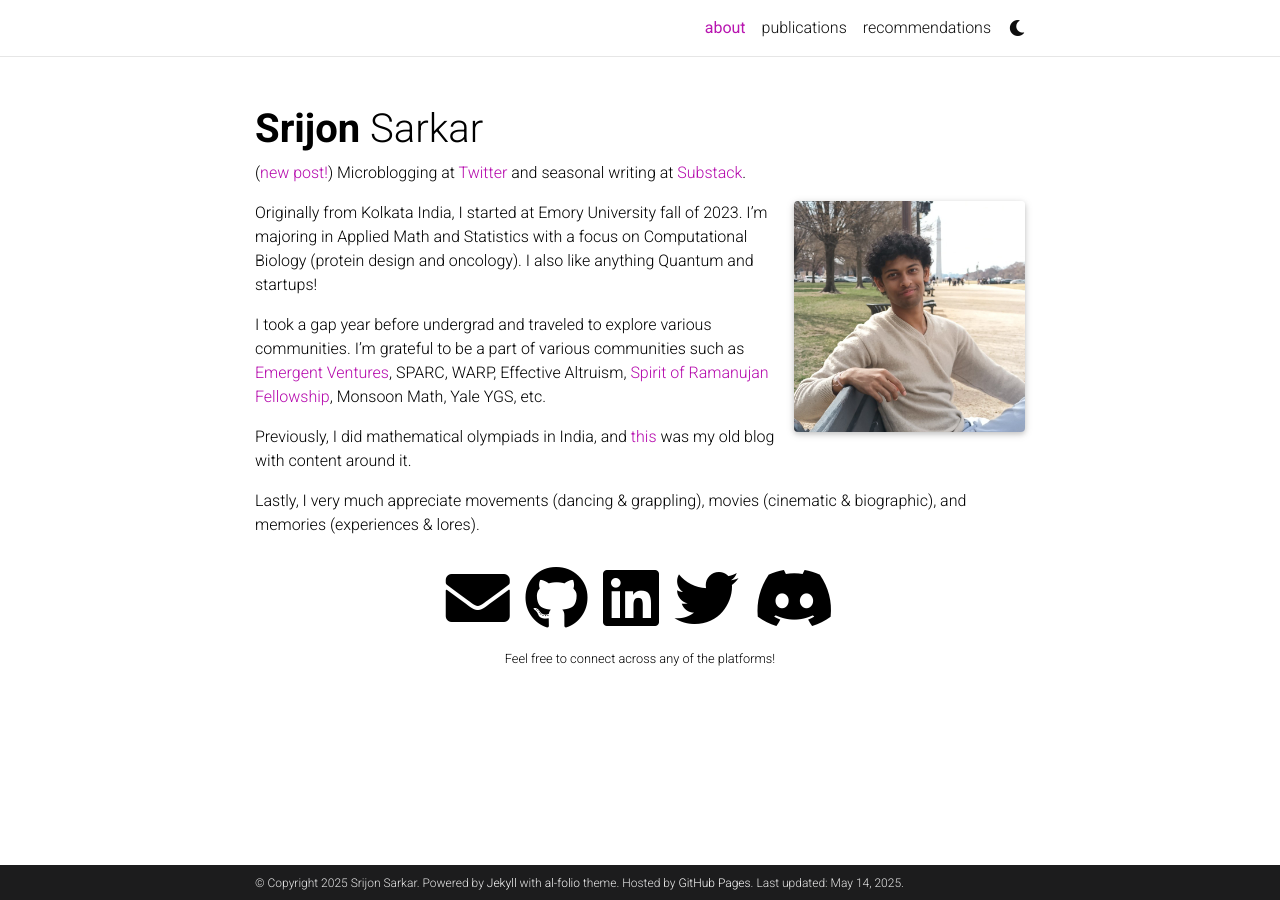
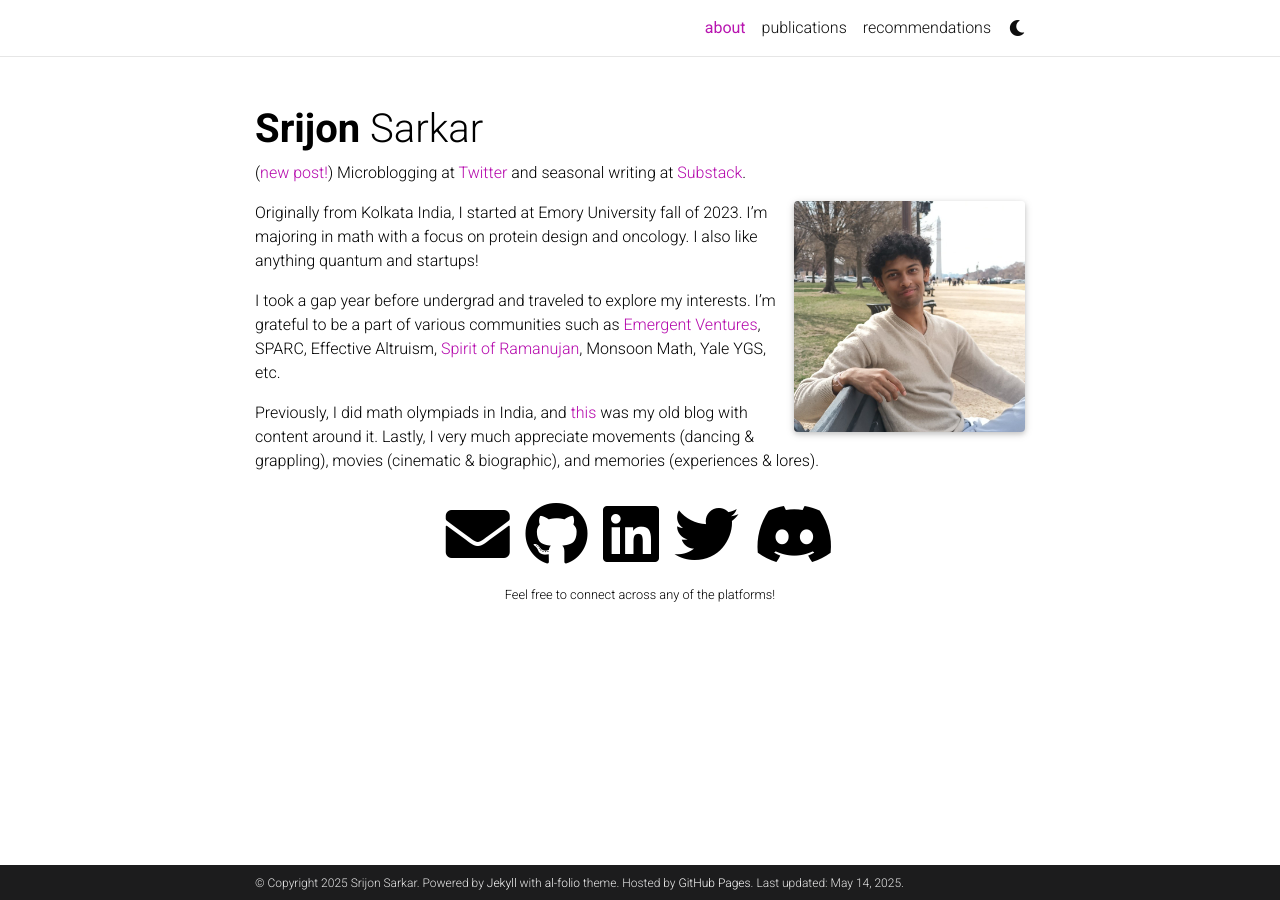
Before and after one commit to sarkarsrijon/sarkarsrijon.github.io, a Jekyll site: the page built from _pages/about.md, in a window 1280 px wide. Built offline with Jekyll 4.4.1, drawn with Linux system fonts in a browser that asks for light colours; full-size pictures stand in for the smaller copies a plugin makes; comment, search, counter and statistics services are not loaded; a style sheet for code colours, icons or effects is not loaded.

Commit message:
Update about.md

```diff
--- a/_pages/about.md
+++ b/_pages/about.md
@@ -16,10 +16,8 @@ selected_papers: false # includes a list of papers marked as "selected={true}"
 social: true  # includes social icons at the bottom of the page
 ---
 
-Originally from Kolkata India, I started at Emory University fall of 2023. I'm majoring in Applied Math and Statistics with a focus on Computational Biology (protein design and oncology). I also like anything Quantum and startups!
+Originally from Kolkata India, I started at Emory University fall of 2023. I'm majoring in math with a focus on protein design and oncology. I also like anything quantum and startups!
 
-I took a gap year before undergrad and traveled to explore various communities. I'm grateful to be a part of various communities such as [Emergent Ventures](https://marginalrevolution.com/marginalrevolution/2023/08/emergent-ventures-india-cohort-five.html), SPARC, WARP, Effective Altruism, [Spirit of Ramanujan Fellowship](https://www.templetonworldcharity.org/blog/finding-todays-ramanujans-spirit-ramanujan-stem-talent-initiative), Monsoon Math, Yale YGS, etc.
+I took a gap year before undergrad and traveled to explore my interests. I'm grateful to be a part of various communities such as [Emergent Ventures](https://marginalrevolution.com/marginalrevolution/2023/08/emergent-ventures-india-cohort-five.html), SPARC, Effective Altruism, [Spirit of Ramanujan](https://www.templetonworldcharity.org/blog/finding-todays-ramanujans-spirit-ramanujan-stem-talent-initiative), Monsoon Math, Yale YGS, etc.
 
-Previously, I did mathematical olympiads in India, and [this](https://srijonsarkar.wordpress.com) was my old blog with content around it.
-
-Lastly, I very much appreciate movements (dancing & grappling), movies (cinematic & biographic), and memories (experiences & lores).
+Previously, I did math olympiads in India, and [this](https://srijonsarkar.wordpress.com) was my old blog with content around it. Lastly, I very much appreciate movements (dancing & grappling), movies (cinematic & biographic), and memories (experiences & lores).
```
